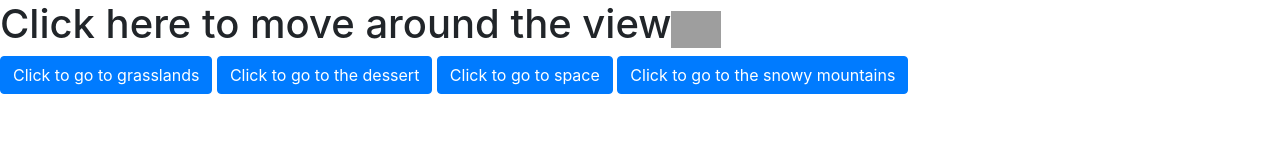
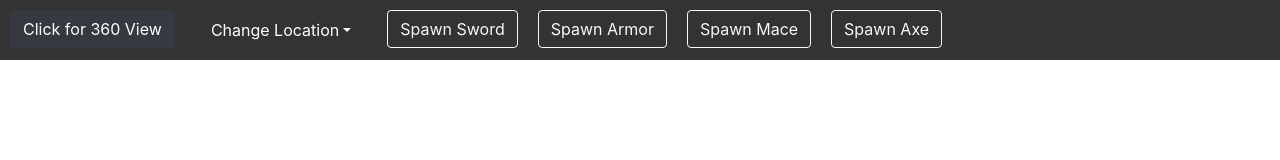
Before and after one commit to gracielnunciob/GRAPHIX_MP, a website: page index.html in a window 1280 px wide. Drawn offline with nearby package versions, Linux system fonts and the light colour scheme; grey boxes are pictures that could not be loaded.

Commit message:
uiiiii dabest

```diff
--- a/index.html
+++ b/index.html
@@ -10,6 +10,28 @@
             background: red;
         }
 
+        ul{
+            background-color: #333;
+        }
+
+        li {
+          float: left;
+          margin: 10px;
+        }
+
+        li a {
+          display: block;
+          color: white;
+          text-align: center;
+          padding: 14px 16px;
+          text-decoration: none;
+        }
+
+        /* Change the link color to #111 (black) on hover */
+        li a:hover {
+          background-color: #111;
+        }
+
         .btn-primary{
             margin-bottom: 10px;
         }
@@ -18,21 +40,36 @@
 
     <link rel="stylesheet" href="https://stackpath.bootstrapcdn.com/bootstrap/4.3.1/css/bootstrap.min.css" integrity="sha384-ggOyR0iXCbMQv3Xipma34MD+dH/1fQ784/j6cY/iJTQUOhcWr7x9JvoRxT2MZw1T" crossorigin="anonymous">
 
+    <script src="js/three.js"></script>
+    <script src="https://cdnjs.cloudflare.com/ajax/libs/three.js/r79/three.min.js"></script>
+    <script src="https://threejs.org/examples/js/controls/PointerLockControls.js"></script>
+    <script src="https://code.jquery.com/jquery-3.3.1.slim.min.js" integrity="sha384-q8i/X+965DzO0rT7abK41JStQIAqVgRVzpbzo5smXKp4YfRvH+8abtTE1Pi6jizo" crossorigin="anonymous"></script>
+    <script src="https://cdnjs.cloudflare.com/ajax/libs/popper.js/1.14.7/umd/popper.min.js" integrity="sha384-UO2eT0CpHqdSJQ6hJty5KVphtPhzWj9WO1clHTMGa3JDZwrnQq4sF86dIHNDz0W1" crossorigin="anonymous"></script>
+    <script src="https://stackpath.bootstrapcdn.com/bootstrap/4.3.1/js/bootstrap.min.js" integrity="sha384-JjSmVgyd0p3pXB1rRibZUAYoIIy6OrQ6VrjIEaFf/nJGzIxFDsf4x0xIM+B07jRM" crossorigin="anonymous"></script>
+
 </head>
 <body>
-
-    <script src="js/three.js"></script>
-    <script src="https://cdnjs.cloudflare.com/ajax/libs/three.js/r79/three.min.js"></script>
     <meta http-equiv="Content-Type" content="text/html; charset=utf-8"/>
-    <script src="https://threejs.org/examples/js/controls/PointerLockControls.js"></script>
 
 
-    <h1 id="instructions">Click here to move around the view<img src="https://alignvisual.com/wp-content/uploads/icon-360_2-300x194.png" style=" vertical-align: text-bottom; width:50px;"></h1>
+    <ul class="nav nav-pills">
+        <li><button type="button" class="btn btn-dark" id="instructions">Click for 360 View</button></li>
 
-    <button type="button" class="btn btn-primary" id="changeGrass">Click to go to grasslands</button>
-    <button type="button" class="btn btn-primary" id="changeDessert">Click to go to the dessert</button>
-    <button type="button" class="btn btn-primary" id="changeSpace">Click to go to space</button>
-    <button type="button" class="btn btn-primary" id="changeMountain">Click to go to the snowy mountains</button>
+        <li class="nav-item dropdown">
+            <a class="nav-link dropdown-toggle" data-toggle="dropdown" href="#" role="button" aria-haspopup="true" aria-expanded="false">Change Location</a>
+            <div class="dropdown-menu">
+              <button type="button" class="dropdown-item" id="changeGrass">Grasslands</button>
+              <button type="button" class="dropdown-item" id="changeDessert">Dessert</button>
+              <button type="button" class="dropdown-item" id="changeSpace">Space</button>
+              <button type="button" class="dropdown-item" id="changeMountain">Mountains</button>
+            </div>
+        </li>
+
+        <li><button type="button" class="btn btn-outline-light">Spawn Sword</button></li>
+        <li><button type="button" class="btn btn-outline-light">Spawn Armor</button></li>
+        <li><button type="button" class="btn btn-outline-light">Spawn Mace</button></li>
+        <li><button type="button" class="btn btn-outline-light">Spawn Axe</button></li>
+    </ul>
 
     <script>
           var camera, scene, renderer;
```
